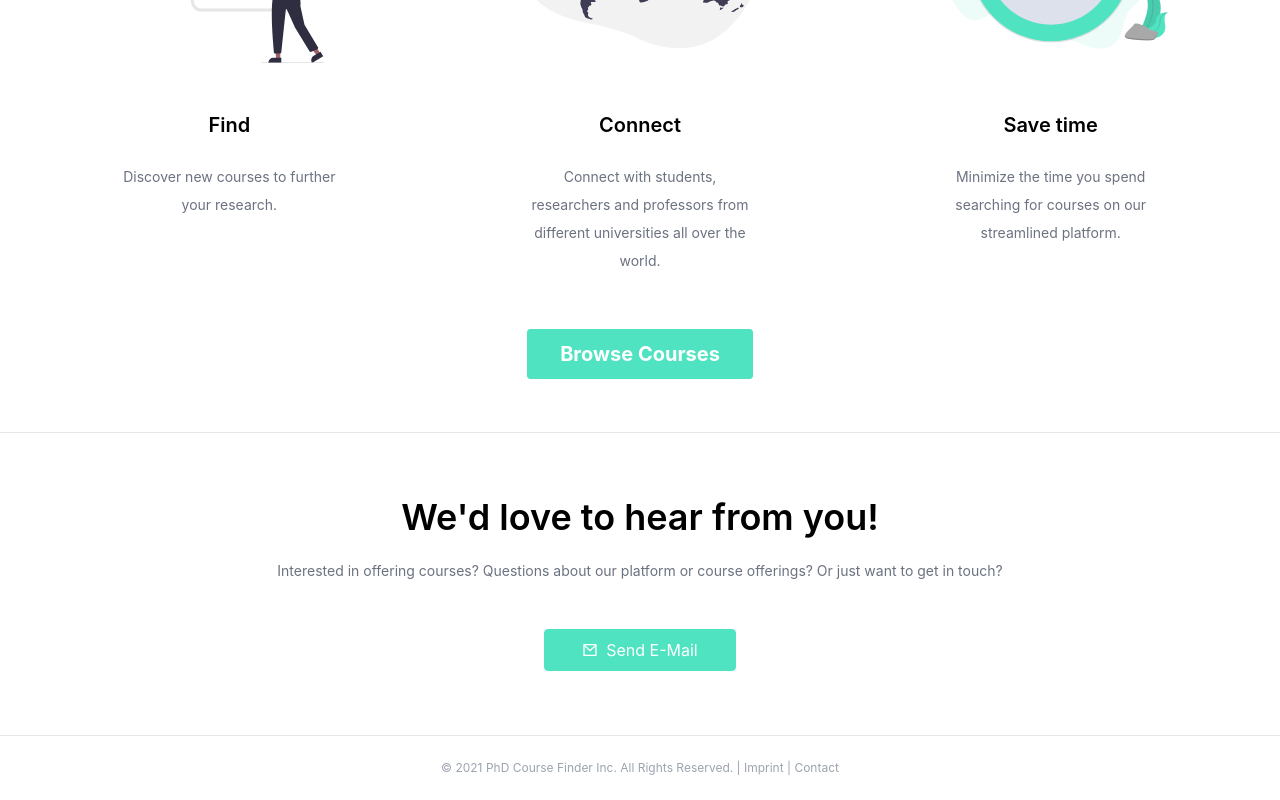
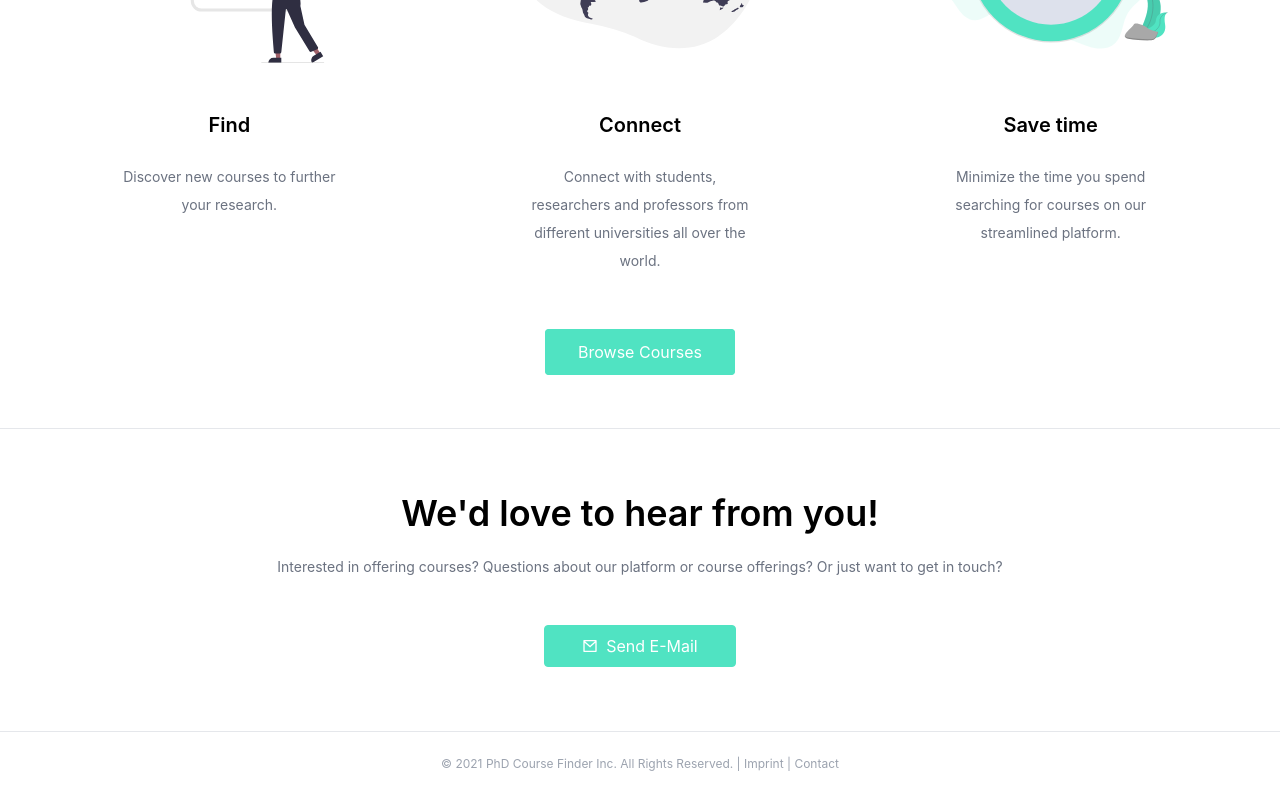
Before and after one commit to pgoodbread/phd-course-finder, a Next.js app: page /landing-page in a window 1280 px wide. Shown: the part 981-1781 px from the top of the page. Built offline with nearby package versions, Linux system fonts and the light colour scheme; no server answers.

Commit message:
apply new button styling for cta button

```diff
--- a/pages/landing-page.tsx
+++ b/pages/landing-page.tsx
@@ -142,9 +142,7 @@ export default function LandingPage() {
           <div className="mt-10">
             <Link href="/courses" passHref>
               <ButtonStyle>
-                <a className="text-xl font-bold px-8 py-3 w-24">
-                  Browse Courses
-                </a>
+                <a className="px-8 py-3 w-24">Browse Courses</a>
               </ButtonStyle>
             </Link>
           </div>
```
